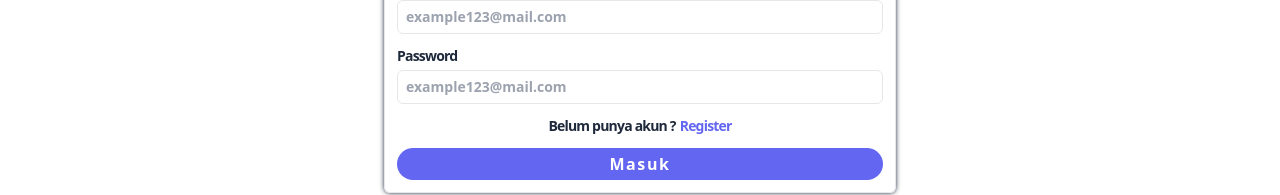
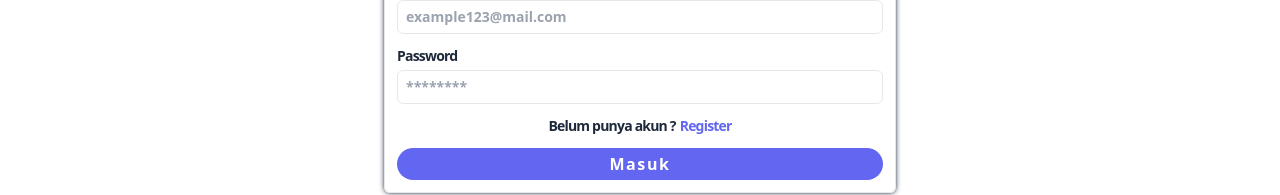
Before and after one commit to msfrzl1/final_travel, a React (Vite) app: page /login in a window 1280 px wide. Shown: the part 358-553 px from the top of the page. Built offline with nearby package versions, Linux system fonts and the light colour scheme.

Commit message:
change placeholder password

```diff
--- a/src/components/Fragments/FormLogin/index.jsx
+++ b/src/components/Fragments/FormLogin/index.jsx
@@ -22,7 +22,7 @@ export default function FormLogin() {
                title={'Password'}
                type={'password'}
                name={'password'}
-               placeholder={'example123@mail.com'}
+               placeholder={'********'}
             />
             <div className='flex justify-center font-semibold gap-1 pb-3 text-sm'>
                <div>Belum punya akun ?</div>
```
